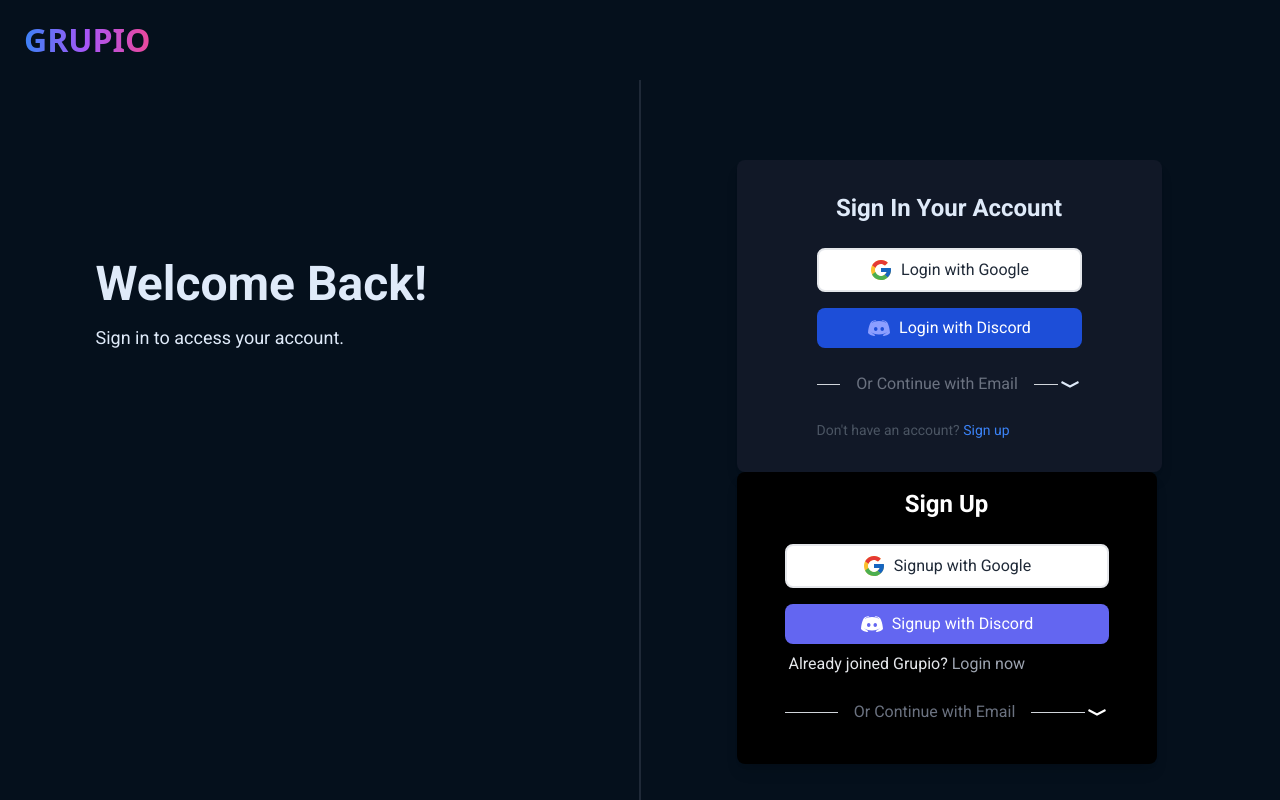
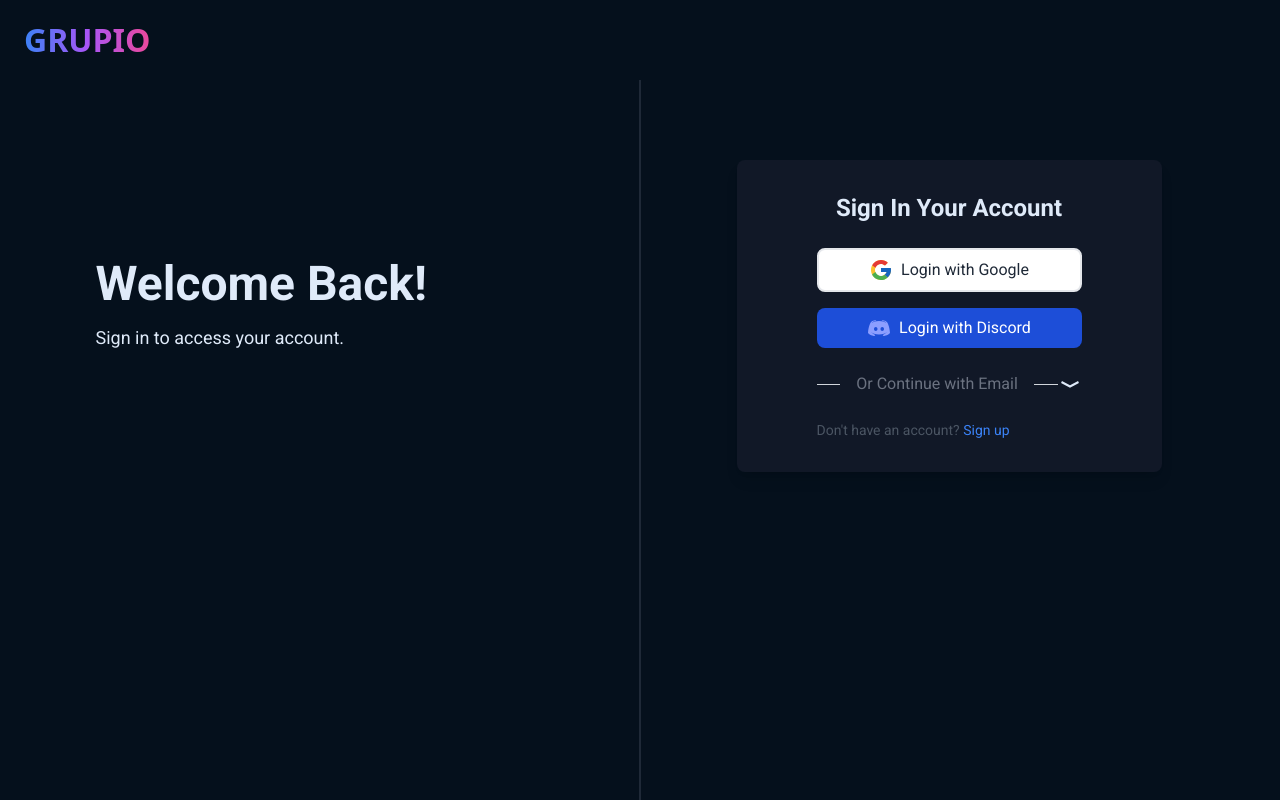
Before and after one commit to anant223/Eventopedia, a React (Vite) app: page /auth in a window 1280 px wide. Shown: the top 800 px of the page. Built offline with nearby package versions, Linux system fonts and the light colour scheme; a web font is replaced by a local one.

Commit message:
fixing auth layout

```diff
--- a/src/pages/Auth.jsx
+++ b/src/pages/Auth.jsx
@@ -24,7 +24,6 @@
         className="w-full mx-auto max-w-md sm:pt-[80px]"
       >
         <Login />
-        <Signup/>
       </motion.div>
     </div>
   );
```
